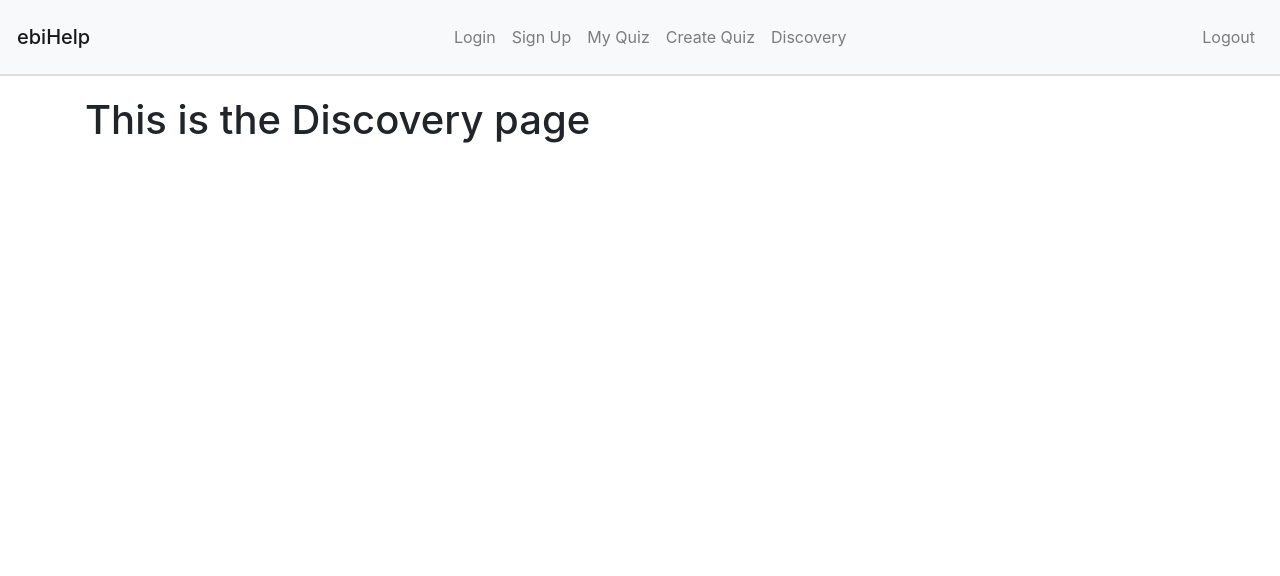
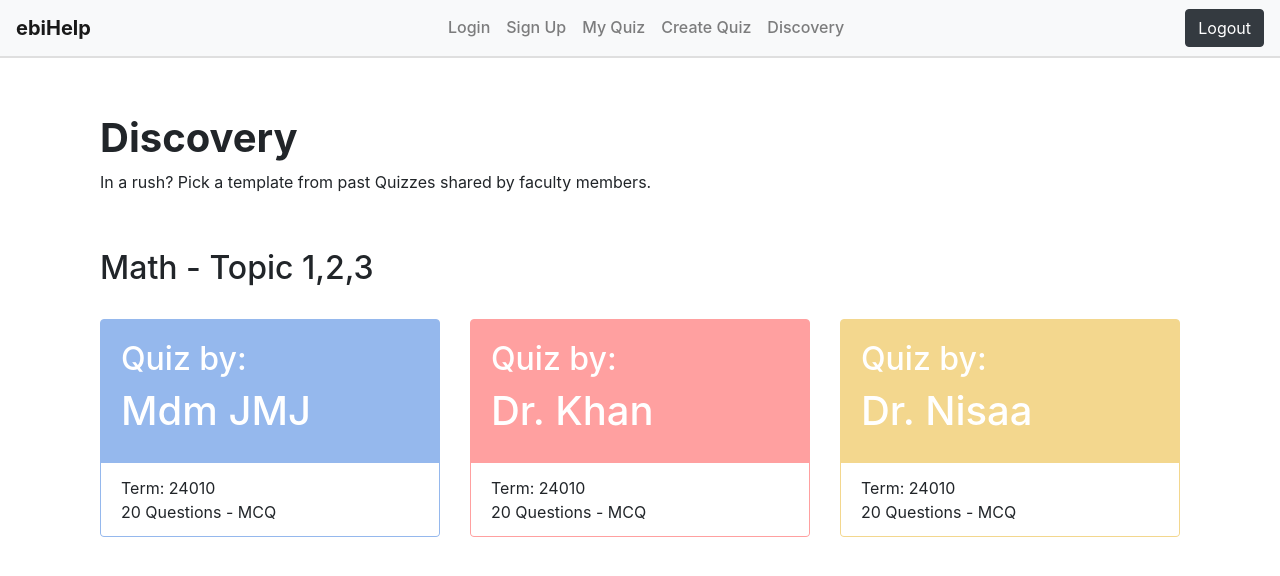
Before and after one commit to C2Meng/Education-Forum, a Flask app: page /discovery in a window 1280 px wide. Shown: the top 576 px of the page. Run offline with Flask 3, Linux system fonts and the light colour scheme; some libraries are stand-ins or nearby versions.

Commit message:
Updated Discovery Page with cards as placeholders

```diff
--- a/website/templates/base.html
+++ b/website/templates/base.html
@@ -19,7 +19,7 @@
 
       </head>
       <body>
-        <nav class="navbar navbar-expand-lg navbar-light bg-light" style="border-bottom: 2px solid #DFDFDF; margin-bottom: 20px; padding: 17px ;">
+        <nav class="navbar navbar-expand-lg navbar-light bg-light" style="border-bottom: 2px solid #DFDFDF; margin-bottom: 20px;">
           <button
             class="navbar-toggler"
             type="button"
@@ -29,10 +29,10 @@
           >
             <span class="navbar-toggler-icon"></span>
           </button>
-          <a class="navbar-brand mb-0 h1" id="home" href="/">ebiHelp</a>
+          <a class="navbar-brand mb-0 h1" id="home" href="/" style="font-weight: bold;">ebiHelp</a>
 
           <div class="collapse navbar-collapse" id="navbar">
-            <div class="navbar-nav mx-auto">
+            <div class="navbar-nav mx-auto h6">
                   <a class="nav-item nav-link" id="login" href="/login">Login</a>
                   <a class="nav-item nav-link" id="signUp" href="/sign-up">Sign Up</a>
                   <a class="nav-item nav-link" id="quest" href="/quiz"> My Quiz</a>
@@ -42,7 +42,7 @@
           </div>
 
           <div class="navbar-nav ml-auto" >
-            <a class="nav-item nav-link" id="logout" href="/logout">Logout</a>
+            <a class="btn btn-dark nav-item" id="logout" href="/logout">Logout</a>
           </div>
 
       </nav>
--- a/website/templates/discovery.html
+++ b/website/templates/discovery.html
@@ -1,5 +1,57 @@
 {% extends "base.html" %} {% block title %}Discovery{% endblock %}
 
 {% block content %}
-<h1> This is the Discovery page </h1>
+<div class="container" style="margin-top: 5%; margin-bottom: 5%">
+    <h1 style="font-weight: bold;">Discovery</h1>
+    <p>In a rush? Pick a template from past Quizzes shared by faculty members.</p>
+</div>
+
+<div class="container">
+    <h2>Math - Topic 1,2,3</h2><br>
+</div>
+
+<div class="container">
+<div class="row" style="height: 200px;">
+    <div class="col-lg-4" style="padding-bottom: 2%;">
+        <div class="card h-100" style="background-color: #95B8ED;border-color: #95B8ED;">
+            <a class="card-body" href="/create-quiz">
+                <h2 style="color: white;">Quiz by:</h2>
+                <h1 style="color: white;">Mdm JMJ</h1>
+            </a>
+            <div class="card-footer"  style="background-color: white;border-color: white;">
+                <p1>Term: 24010</p1><br>
+                <p1>20 Questions - MCQ</p1>
+
+            </div>
+        </div>
+    </div>
+    <div class="col-lg-4" style="padding-bottom: 2%;">
+        <div class="card h-100" style="background-color: #FFA0A0;border-color: #FFA0A0;">
+            <a class="card-body" href="/create-quiz">
+                <h2 style="color: white;">Quiz by:</h2>
+                <h1 style="color: white;">Dr. Khan</h1>
+            </a>
+            <div class="card-footer"  style="background-color: white;border-color: white;">
+                <p1>Term: 24010</p1><br>
+                <p1>20 Questions - MCQ</p1>
+
+            </div>
+        </div>
+    </div>
+    <div class="col-lg-4" style="padding-bottom: 2%;">
+        <div class="card h-100" style="background-color: #F3D78E;border-color: #F3D78E;">
+            <a class="card-body" href="/create-quiz">
+                <h2 style="color: white;">Quiz by:</h2>
+                <h1 style="color: white;">Dr. Nisaa</h1>
+            </a>
+            <div class="card-footer"  style="background-color: white;border-color: white;">
+                <p1>Term: 24010</p1><br>
+                <p1>20 Questions - MCQ</p1>
+
+            </div>
+        </div>
+    </div>
+
+</div>
+</div>
 {% endblock %}
```
